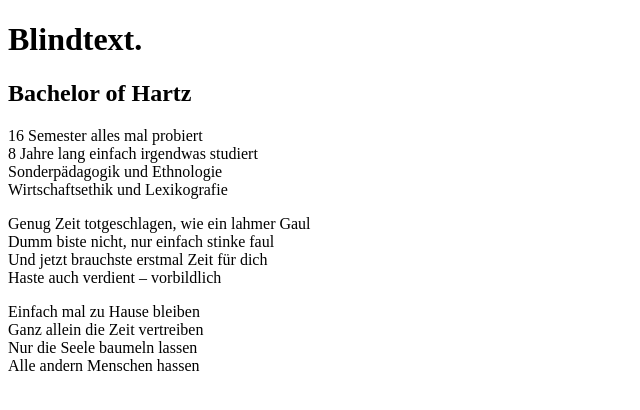
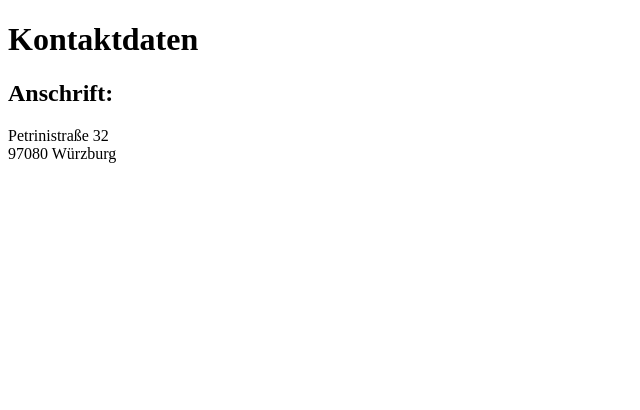
Before and after one commit to MartinRapps/Test, a plain HTML site: page index.html in a window 1280 px wide. Shown: the whole page, without its empty margins (0-640 px from the left). Drawn offline with Linux system fonts and the light colour scheme.

Commit message:
kontakdaten hinzugefügt

```diff
--- a/index.html
+++ b/index.html
@@ -7,25 +7,11 @@
   </head>
   <body>
     <!-- Sichtbarer Dokumentinhalt im body -->
-    <h1>Blindtext.</h1>
-        <h2>Bachelor of Hartz</h2>
+    <h1>Kontaktdaten</h1>
+        <h2>Anschrift:</h2>
             <p>
-            16 Semester alles mal probiert<br>
-            8 Jahre lang einfach irgendwas studiert<br>
-            Sonderpädagogik und Ethnologie<br>
-            Wirtschaftsethik und Lexikografie
-            </p>
-            <p>
-            Genug Zeit totgeschlagen, wie ein lahmer Gaul<br>
-            Dumm biste nicht, nur einfach stinke faul<br>
-            Und jetzt brauchste erstmal Zeit für dich<br>
-            Haste auch verdient – vorbildlich
-            </p>
-            <p>
-            Einfach mal zu Hause bleiben<br>
-            Ganz allein die Zeit vertreiben<br>
-            Nur die Seele baumeln lassen<br>
-            Alle andern Menschen hassen
+            Petrinistraße 32<br>
+            97080 Würzburg<br>
             </p>
   </body>
 </html>
```
